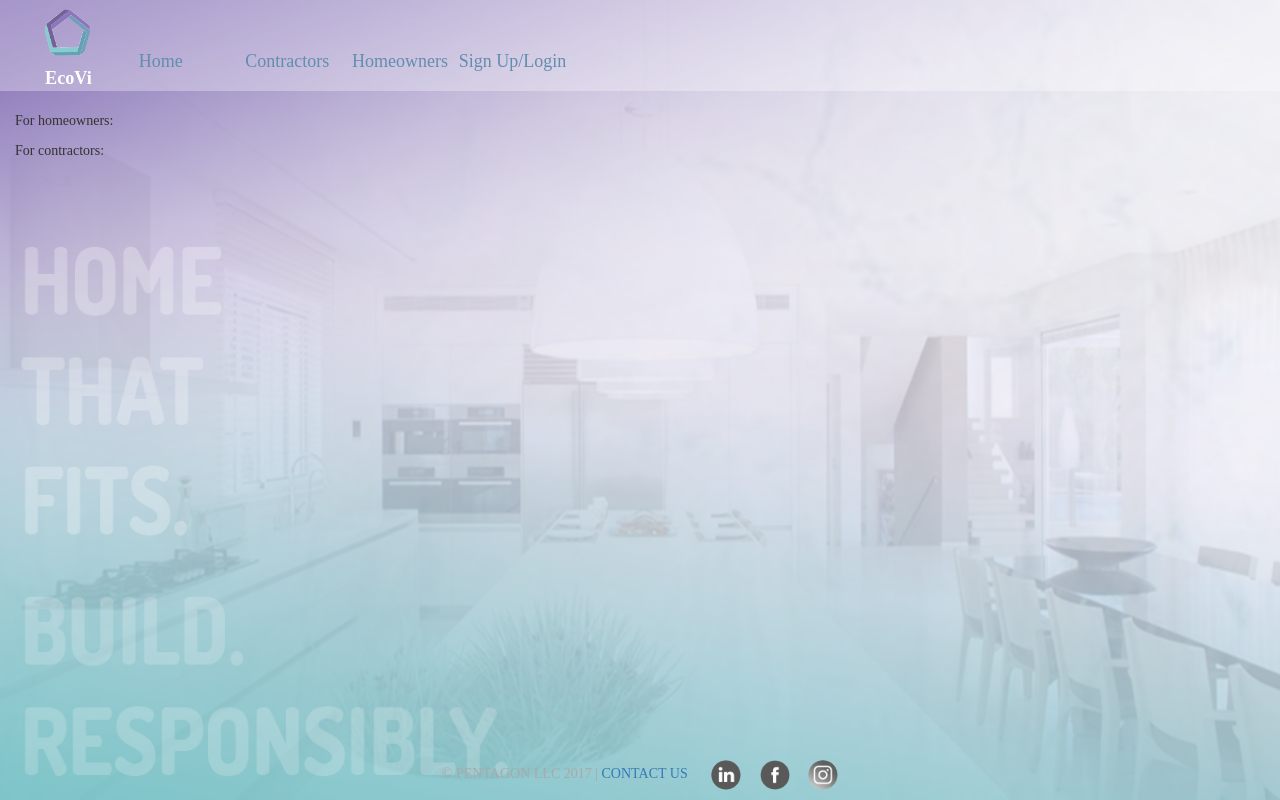
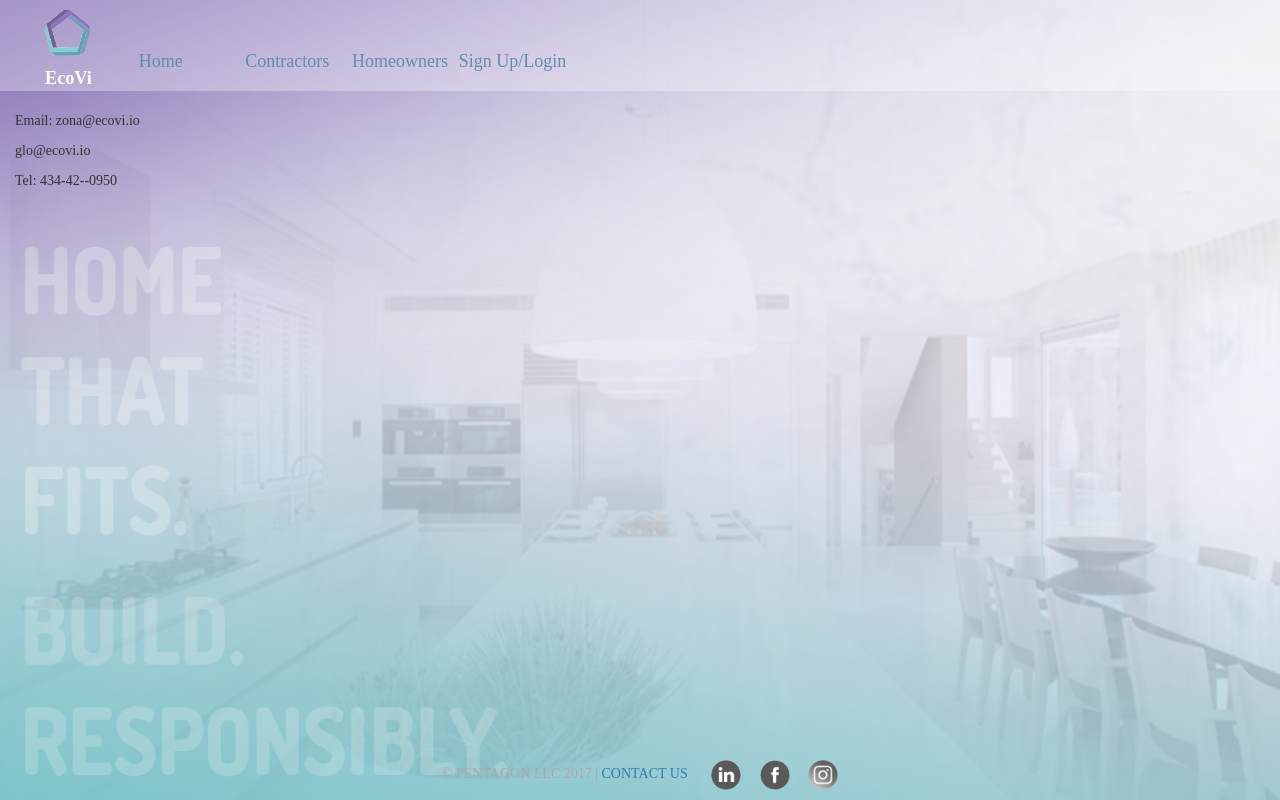
Before and after one commit to zona-li/ecovi, a Django app: page /contact/ in a window 1280 px wide. Run offline with Django 3.2, Linux system fonts and the light colour scheme; some libraries are stand-ins or nearby versions.

Commit message:
change contact page

```diff
--- a/app/homestarter/main/templates/main/basic.html
+++ b/app/homestarter/main/templates/main/basic.html
@@ -1,8 +1,8 @@
 {% extends "main/header.html" %}
 
 {% block content %}
-	{% for c in category %}
-		<p>{{c}}</p>
-	{% endfor %}
+	<p>Email: zona@ecovi.io</p>
+	<p>glo@ecovi.io</p>
+	<p>Tel: 434-42--0950</p>
 
 {% endblock %}
--- a/app/homestarter/main/views.py
+++ b/app/homestarter/main/views.py
@@ -5,7 +5,7 @@ def index(request):
 	return render(request, 'main/home.html')
 
 def contact(request):
-	return render(request, 'main/basic.html', {'category':['For homeowners: ','For contractors: '], 'products':['remodeling','designing','energy consulting']})
+	return render(request, 'main/basic.html')
 
 def linkedin(request):
 	return redirect('https://www.linkedin.com/company-beta/11119216/')
```
